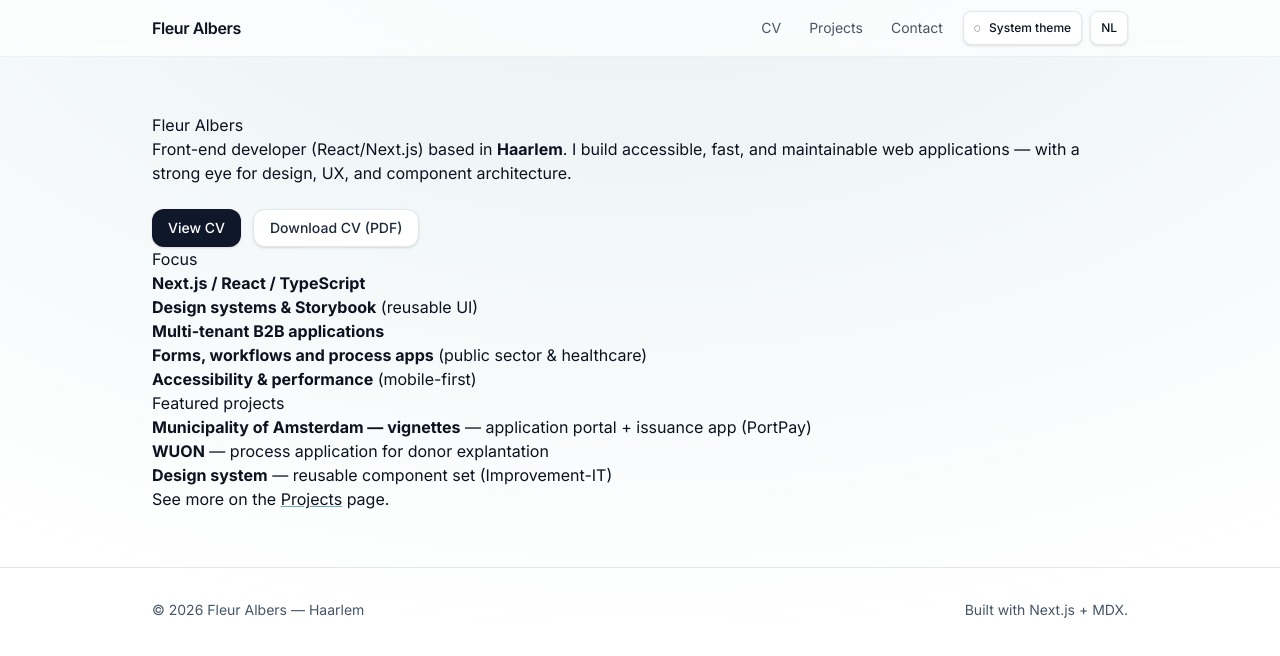
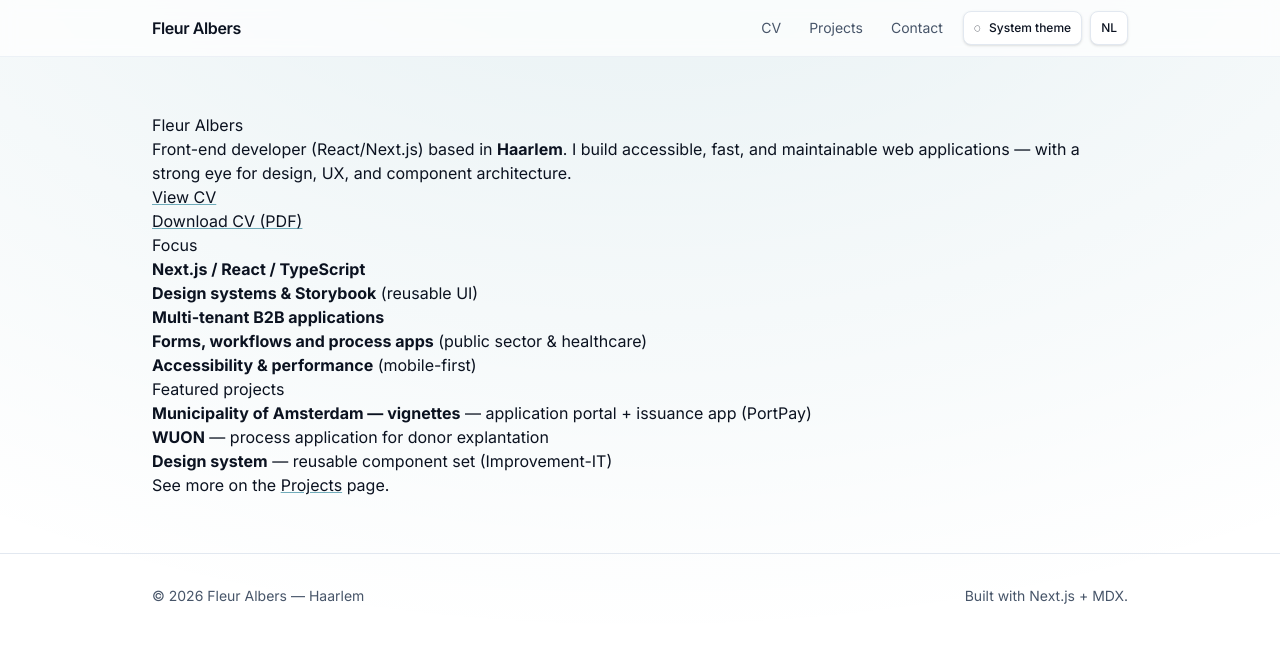
Before and after one commit to Fleurig/portfolio, a Next.js app: page /en in a window 1280 px wide. Shown: the top 656 px of the page. Built offline with nearby package versions, Linux system fonts and the light colour scheme.

Commit message:
Fix MDX parsing error by removing JSX from home content; make theme label always visible

```diff
--- a/content/en/home.mdx
+++ b/content/en/home.mdx
@@ -6,14 +6,9 @@ title: Home
 
 Front-end developer (React/Next.js) based in **Haarlem**. I build accessible, fast, and maintainable web applications — with a strong eye for design, UX, and component architecture.
 
-<div className="not-prose mt-6 flex flex-wrap gap-3">
-  <a className="inline-flex items-center justify-center rounded-xl bg-slate-900 px-4 py-2 text-sm font-medium text-white shadow-sm transition hover:bg-slate-800 focus:outline-none focus-visible:ring-2 focus-visible:ring-slate-400" href="/en/cv">
-    View CV
-  </a>
-  <a className="inline-flex items-center justify-center rounded-xl border border-slate-200 bg-white px-4 py-2 text-sm font-medium text-slate-800 shadow-sm transition hover:bg-slate-50 focus:outline-none focus-visible:ring-2 focus-visible:ring-slate-400" href="/cv-fleur-albers-en.pdf">
-    Download CV (PDF)
-  </a>
-</div>
+[View CV](/en/cv)
+
+[Download CV (PDF)](/cv-fleur-albers-en.pdf)
 
 ## Focus
 
--- a/content/nl/home.mdx
+++ b/content/nl/home.mdx
@@ -6,14 +6,9 @@ title: Home
 
 Front-end developer (React/Next.js) uit **Haarlem**. Ik bouw toegankelijke, snelle en onderhoudbare webapplicaties — met oog voor design, UX en component-architectuur.
 
-<div className="not-prose mt-6 flex flex-wrap gap-3">
-  <a className="inline-flex items-center justify-center rounded-xl bg-slate-900 px-4 py-2 text-sm font-medium text-white shadow-sm transition hover:bg-slate-800 focus:outline-none focus-visible:ring-2 focus-visible:ring-slate-400" href="/nl/cv">
-    Bekijk CV
-  </a>
-  <a className="inline-flex items-center justify-center rounded-xl border border-slate-200 bg-white px-4 py-2 text-sm font-medium text-slate-800 shadow-sm transition hover:bg-slate-50 focus:outline-none focus-visible:ring-2 focus-visible:ring-slate-400" href="/cv-fleur-albers-nl.pdf">
-    Download CV (PDF)
-  </a>
-</div>
+[Bekijk CV](/nl/cv)
+
+[Download CV (PDF)](/cv-fleur-albers-nl.pdf)
 
 ## Focus
 
--- a/src/components/site/ThemeToggle.tsx
+++ b/src/components/site/ThemeToggle.tsx
@@ -45,7 +45,7 @@ export function ThemeToggle({ locale }: { locale: 'nl' | 'en' }) {
       title={`${tr.a11y.toggleTheme}: ${label}`}
     >
       <span aria-hidden="true">{icon}</span>
-      <span className="hidden sm:inline">{label}</span>
+      <span>{label}</span>
     </button>
   );
 }
```
